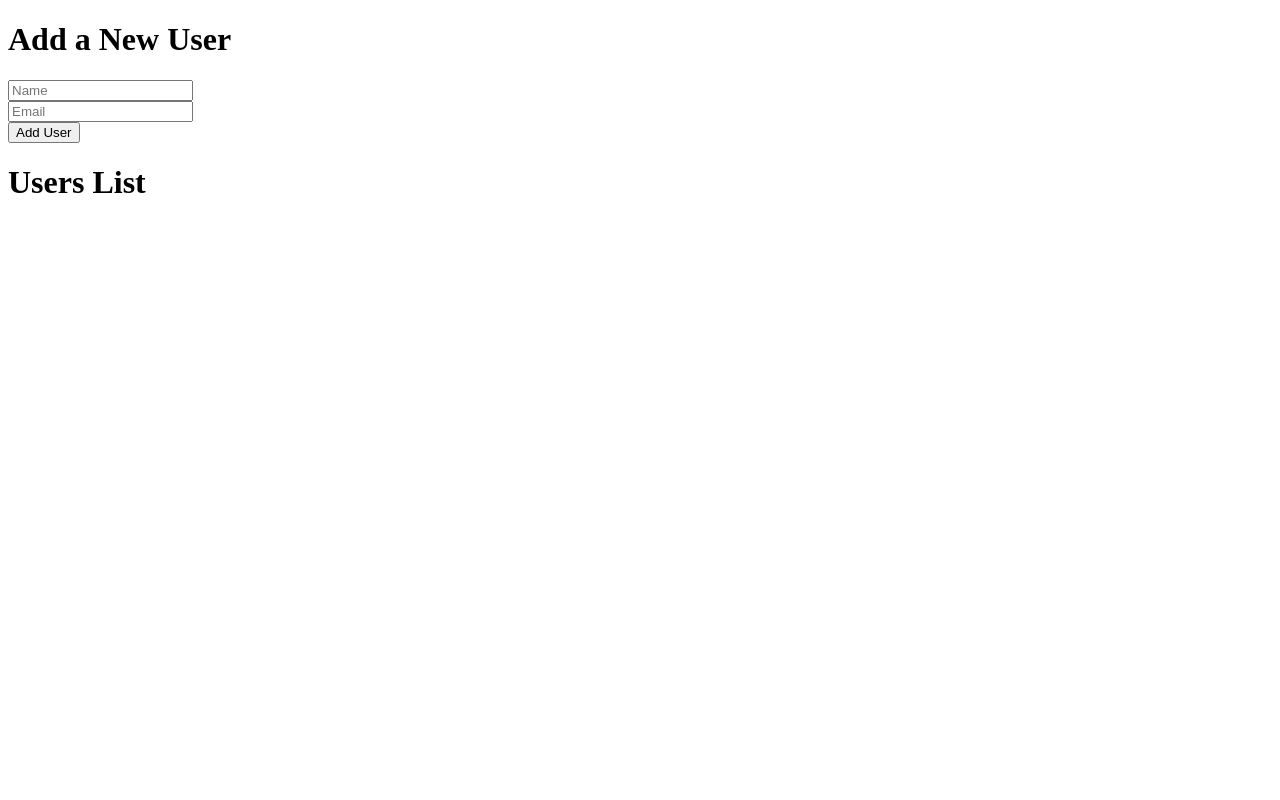
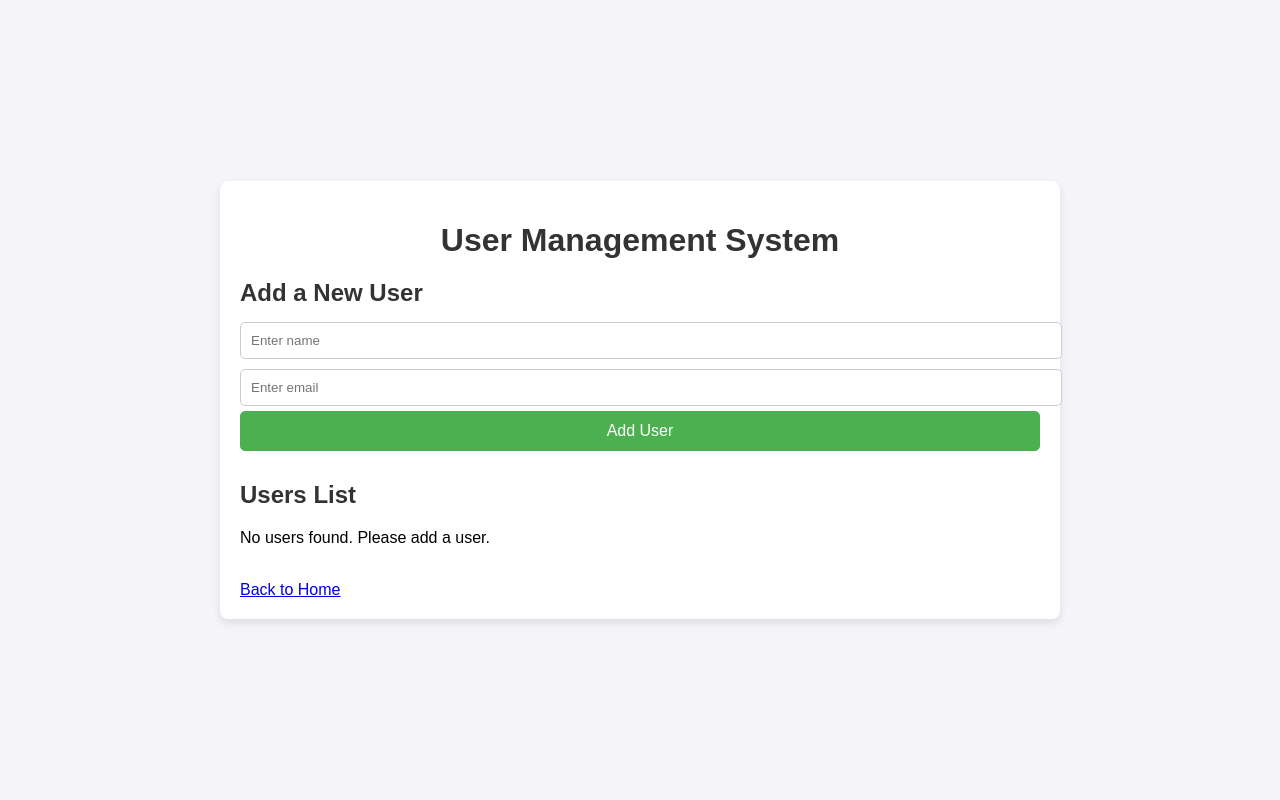
Before and after one commit to PramodSeeram/QuickDBAPP, a FastAPI app: page / in a window 1280 px wide. Run offline with FastAPI, Linux system fonts and the light colour scheme.

Commit message:
proper functionality is added

```diff
--- a/mainapp/database.py
+++ b/mainapp/database.py
@@ -2,7 +2,7 @@ from sqlalchemy import create_engine, Column, Integer, String
 from sqlalchemy.ext.declarative import declarative_base
 from sqlalchemy.orm import sessionmaker
 
-DATABASE_URL = "sqlite:///./database.db"  # SQLite DB
+DATABASE_URL = "sqlite:///./database.db"
 
 engine = create_engine(DATABASE_URL, connect_args={"check_same_thread": False})
 SessionLocal = sessionmaker(autocommit=False, autoflush=False, bind=engine)
--- a/mainapp/main.py
+++ b/mainapp/main.py
@@ -1,32 +1,77 @@
-from fastapi import FastAPI, Depends, Request, Form
+from fastapi import FastAPI, Depends, Request, Form, HTTPException
 from sqlalchemy.orm import Session
 from fastapi.templating import Jinja2Templates
 from fastapi.staticfiles import StaticFiles
 from . import models, schemas
 from .database import engine, get_db
 
-# Create tables in the database
+app = FastAPI()
+
+
 models.Base.metadata.create_all(bind=engine)
 
-# FastAPI app setup
-app = FastAPI()
 
-# Template and Static file setup
 templates = Jinja2Templates(directory="mainapp/templates")
 app.mount("/static", StaticFiles(directory="mainapp/static"), name="static")
 
 @app.get("/")
 def home(request: Request, db: Session = Depends(get_db)):
-    users = db.query(models.User).all()  # Get all users from DB
-    return templates.TemplateResponse("index.html", {"request": request, "users": users})
+    users = db.query(models.User).all()
+    return templates.TemplateResponse("index.html", {"request": request, "users": users, "success_message": None})
 
 @app.post("/add_user/")
-def add_user(name: str = Form(...), email: str = Form(...), db: Session = Depends(get_db)):
+async def add_user(request: Request, db: Session = Depends(get_db), name: str = Form(...), email: str = Form(...)):
+
+    existing_user = db.query(models.User).filter(models.User.email == email).first()
+    if existing_user:
+        return templates.TemplateResponse("index.html", {
+            "request": request,
+            "users": db.query(models.User).all(),
+            "success_message": "Email already in use!"
+        })
+
+
     new_user = models.User(name=name, email=email)
     db.add(new_user)
     db.commit()
-    return {"message": "User added successfully!"}
 
-@app.get("/users/")
-def get_users(db: Session = Depends(get_db)):
-    return db.query(models.User).all()
+
+    return templates.TemplateResponse("index.html", {
+        "request": request,
+        "users": db.query(models.User).all(),
+        "success_message": "User added successfully!"
+    })
+
+@app.get("/update_user/{user_id}")
+def update_user_form(request: Request, user_id: int, db: Session = Depends(get_db)):
+    user = db.query(models.User).filter(models.User.id == user_id).first()
+    if not user:
+        raise HTTPException(status_code=404, detail="User not found")
+    return templates.TemplateResponse("update_user.html", {"request": request, "user": user})
+
+@app.post("/update_user/{user_id}")
+def update_user(request: Request, user_id: int, name: str = Form(...), email: str = Form(...), db: Session = Depends(get_db)):
+    user = db.query(models.User).filter(models.User.id == user_id).first()
+    if not user:
+        raise HTTPException(status_code=404, detail="User not found")
+    user.name = name
+    user.email = email
+    db.commit()
+    return templates.TemplateResponse("index.html", {
+        "request": request,
+        "users": db.query(models.User).all(),
+        "success_message": "User updated successfully!"
+    })
+
+@app.get("/delete_user/{user_id}")
+def delete_user(request: Request, user_id: int, db: Session = Depends(get_db)):
+    user = db.query(models.User).filter(models.User.id == user_id).first()
+    if not user:
+        raise HTTPException(status_code=404, detail="User not found")
+    db.delete(user)
+    db.commit()
+    return templates.TemplateResponse("index.html", {
+        "request": request,
+        "users": db.query(models.User).all(),
+        "success_message": "User deleted successfully!"
+    })
--- a/mainapp/schemas.py
+++ b/mainapp/schemas.py
@@ -8,4 +8,4 @@ class UserResponse(UserCreate):
     id: int
 
     class Config:
-        orm_mode = True  # Allow response model to work with SQLAlchemy models
+        orm_mode = True
--- /dev/null
+++ b/mainapp/static/style.css
@@ -0,0 +1,98 @@
+
+body {
+    font-family: Arial, sans-serif;
+    background-color: #f4f4f9;
+    margin: 0;
+    padding: 0;
+    display: flex;
+    justify-content: center;
+    align-items: center;
+    height: 100vh;
+}
+
+.container {
+    width: 100%;
+    max-width: 800px;
+    padding: 20px;
+    background-color: white;
+    box-shadow: 0 4px 8px rgba(0, 0, 0, 0.1);
+    border-radius: 8px;
+}
+
+
+header {
+    text-align: center;
+}
+
+header h1 {
+    color: #333;
+    font-size: 2rem;
+    margin-bottom: 20px;
+}
+
+
+.form-container {
+    margin-bottom: 30px;
+}
+
+.form-container h2 {
+    color: #333;
+    margin-bottom: 10px;
+}
+
+.form-container input {
+    width: 100%;
+    padding: 10px;
+    margin: 5px 0;
+    border-radius: 5px;
+    border: 1px solid #ccc;
+}
+
+.form-container button {
+    width: 100%;
+    padding: 10px;
+    border-radius: 5px;
+    border: 1px solid #4CAF50;
+    background-color: #4CAF50;
+    color: white;
+    font-size: 1rem;
+    cursor: pointer;
+}
+
+.form-container button:hover {
+    background-color: #45a049;
+}
+
+
+.user-list h2 {
+    color: #333;
+}
+
+.user-list ul {
+    list-style-type: none;
+    padding: 0;
+}
+
+.user-list li {
+    padding: 10px;
+    background-color: #f9f9f9;
+    border: 1px solid #ddd;
+    margin: 5px 0;
+    border-radius: 5px;
+}
+
+.user-list a {
+    margin-left: 10px;
+    color: #007BFF;
+    text-decoration: none;
+}
+
+.user-list a:hover {
+    text-decoration: underline;
+}
+
+
+.success {
+    color: green;
+    font-weight: bold;
+}
--- a/mainapp/templates/index.html
+++ b/mainapp/templates/index.html
@@ -3,21 +3,50 @@
 <head>
     <meta charset="UTF-8">
     <meta name="viewport" content="width=device-width, initial-scale=1.0">
-    <title>FastAPI Users</title>
+    <title>FastAPI User Management</title>
+    <link rel="stylesheet" href="/static/style.css">
 </head>
 <body>
-    <h1>Add a New User</h1>
+    <div class="container">
+        <header>
+            <h1>User Management System</h1>
+        </header>
+
+
+        {% if success_message %}
+            <p class="success">{{ success_message }}</p>
+        {% endif %}
+
+
+        <div class="form-container">
+            <h2>Add a New User</h2>
             <form action="/add_user/" method="post">
-        <input type="text" name="name" placeholder="Name" required><br>
-        <input type="email" name="email" placeholder="Email" required><br>
+                <input type="text" name="name" placeholder="Enter name" required><br>
+                <input type="email" name="email" placeholder="Enter email" required><br>
                 <button type="submit">Add User</button>
             </form>
+        </div>
 
-    <h1>Users List</h1>
+
+        <div class="user-list">
+            <h2>Users List</h2>
+            {% if users %}
                 <ul>
                     {% for user in users %}
-            <li>{{ user.name }} - {{ user.email }}</li>
+                        <li>
+                            {{ user.name }} - {{ user.email }}
+                            <a href="/update_user/{{ user.id }}">Edit</a>
+                            <a href="/delete_user/{{ user.id }}" onclick="return confirm('Are you sure you want to delete this user?')">Delete</a>
+                        </li>
                     {% endfor %}
                 </ul>
+            {% else %}
+                <p>No users found. Please add a user.</p>
+            {% endif %}
+        </div>
+
+        <br>
+        <a href="/">Back to Home</a>
+    </div>
 </body>
 </html>
```
Also changed, not shown: mainapp/templates/update_user.html (added, +26 -0 lines), database.db, mainapp/static/placeholder.txt (deleted). Lines whose indentation alone changed are shown as unchanged.
